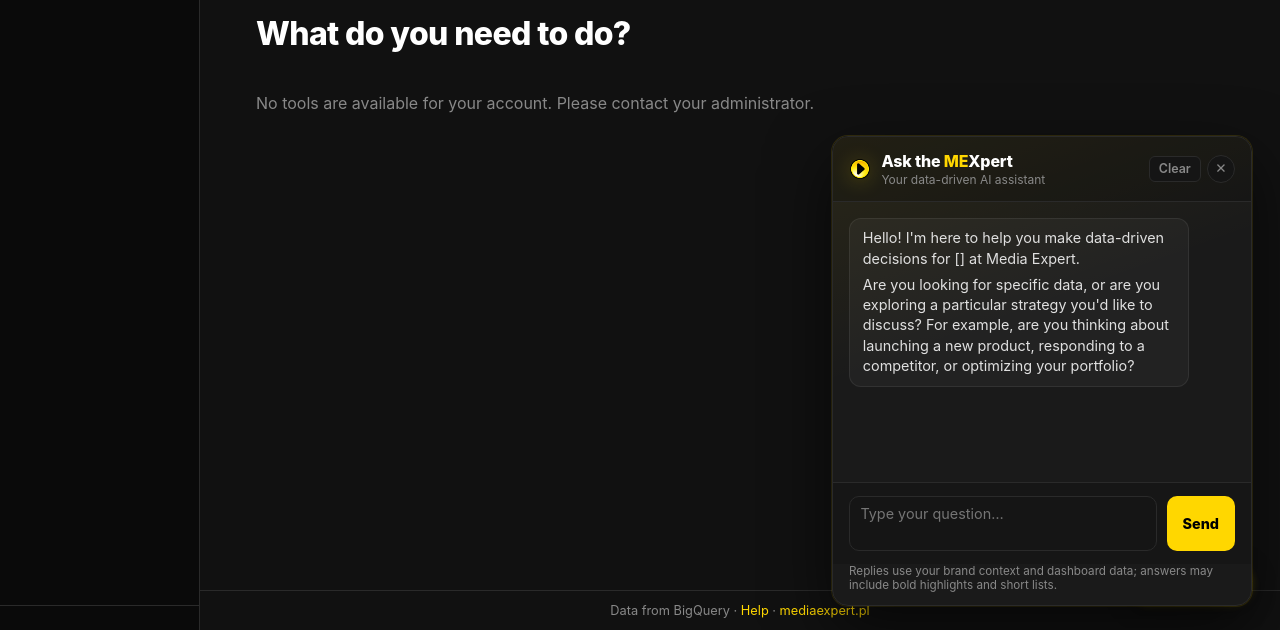
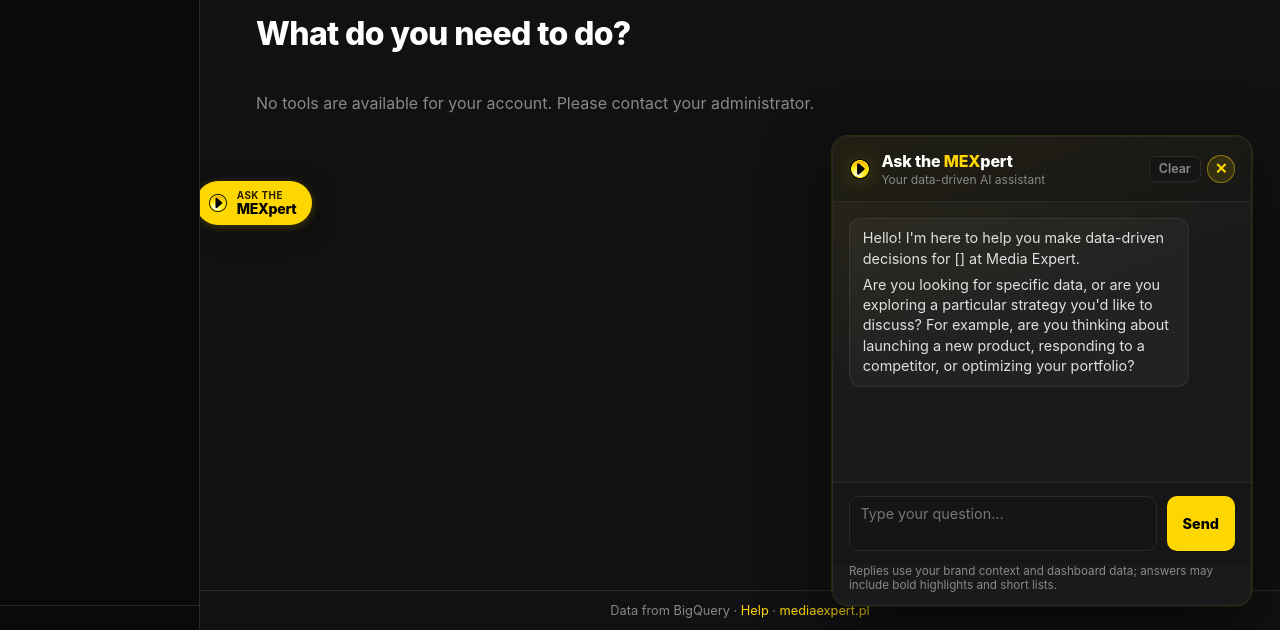
Before and after one commit to Fraffo96/MediaExpertDashboard, a FastAPI app: template app/templates/landing.html in a window 1280 px wide. Shown: the part 170-800 px from the top of the page. Run offline with FastAPI, Linux system fonts and the light colour scheme; the template is opened without the code that fills it: most values are stand-ins (such as "Sample title", 1, 10 or a date in 2020); grey boxes marked "Sample" are stand-in pictures; some libraries are stand-ins or nearby versions.

Commit message:
fix(ui): MEXpert chat — titolo MEX giallo, FAB Ask the MEXpert, chiusura senza riapertura
- Titolo: evidenzia tutta la sequenza MEX in giallo; pulsante chiudi giallo
- FAB a due righe (Ask the / MEXpert), type=button
- Chiusura: overlay ritardato, stopPropagation, debounce click FAB post-chiusura

Made-with: Cursor

```diff
--- a/app/static/css/_pages.css
+++ b/app/static/css/_pages.css
@@ -167,18 +167,18 @@
   display: flex;
   align-items: center;
   gap: 0.55rem;
-  padding: 0.65rem 1.1rem 0.65rem 0.85rem;
+  padding: 0.55rem 1rem 0.55rem 0.75rem;
   background: var(--yellow);
   color: #000;
   border: none;
   border-radius: 999px;
   font-family: inherit;
-  font-size: 0.92rem;
-  font-weight: 800;
   cursor: pointer;
   box-shadow: 0 6px 24px rgba(0,0,0,0.4), 0 2px 8px rgba(255,215,0,0.3);
   transition: transform 0.18s ease, box-shadow 0.18s ease, background 0.18s ease;
   letter-spacing: -0.01em;
+  text-align: left;
+  position: relative;
 }
 .mexpert-fab:hover {
   background: #ffe033;
@@ -186,8 +186,26 @@
   box-shadow: 0 10px 32px rgba(0,0,0,0.45), 0 4px 12px rgba(255,215,0,0.4);
 }
 .mexpert-fab:active { transform: translateY(0); }
-.mexpert-fab img { border-radius: 50%; }
-.mexpert-fab-label { white-space: nowrap; }
+.mexpert-fab img { border-radius: 50%; flex-shrink: 0; }
+.mexpert-fab-label {
+  display: flex;
+  flex-direction: column;
+  align-items: flex-start;
+  line-height: 1.12;
+  font-weight: 800;
+}
+.mexpert-fab-line1 {
+  font-size: 0.62rem;
+  font-weight: 700;
+  text-transform: uppercase;
+  letter-spacing: 0.04em;
+  opacity: 0.85;
+}
+.mexpert-fab-line2 {
+  font-size: 0.88rem;
+  font-weight: 800;
+  letter-spacing: -0.02em;
+}
 .mexpert-fab-badge {
   position: absolute;
   top: -4px;
@@ -284,11 +302,12 @@
   width: 28px;
   height: 28px;
   border-radius: 50%;
-  border: 1px solid var(--border);
-  background: var(--bg-input);
-  color: var(--text-muted);
+  border: 1px solid rgba(255,215,0,0.45);
+  background: rgba(255,215,0,0.12);
+  color: var(--yellow);
   cursor: pointer;
-  font-size: 0.85rem;
+  font-size: 0.95rem;
+  font-weight: 700;
   display: flex;
   align-items: center;
   justify-content: center;
@@ -296,7 +315,11 @@
   transition: border-color 0.15s, color 0.15s, background 0.15s;
   line-height: 1;
 }
-.mexpert-close-btn:hover { border-color: rgba(255,255,255,0.3); color: var(--white); background: rgba(255,255,255,0.07); }
+.mexpert-close-btn:hover {
+  border-color: var(--yellow);
+  color: #000;
+  background: var(--yellow);
+}
 
 .expert-messages {
   flex: 1;
--- a/app/templates/landing.html
+++ b/app/templates/landing.html
@@ -171,9 +171,12 @@
 </div>
 
 {# ── MEXpert FAB + Drawer ── #}
-<button class="mexpert-fab" id="mexpert-fab" aria-label="Ask the MEXpert" title="Ask the MEXpert">
+<button type="button" class="mexpert-fab" id="mexpert-fab" aria-label="Ask the MEXpert" title="Ask the MEXpert">
   <img src="/static/img/favicon.png" alt="" width="20" height="20" loading="lazy" decoding="async">
-  <span class="mexpert-fab-label">MEXpert</span>
+  <span class="mexpert-fab-label">
+    <span class="mexpert-fab-line1">Ask the</span>
+    <span class="mexpert-fab-line2">MEXpert</span>
+  </span>
   <span class="mexpert-fab-badge" id="mexpert-fab-badge" hidden></span>
 </button>
 
@@ -185,7 +188,7 @@
       <div class="expert-title">
         <img class="expert-logo" src="/static/img/favicon.png" alt="Media Expert" width="22" height="22" loading="lazy" decoding="async">
         <div class="expert-title-text">
-          <div class="expert-kicker">Ask the <span class="expert-me-accent">ME</span>Xpert</div>
+          <div class="expert-kicker">Ask the <span class="expert-me-accent">MEX</span>pert</div>
           <div class="expert-subtitle">Your data-driven AI assistant</div>
         </div>
       </div>
```
Also changed, not shown: app/static/js/expert_chat.js (+49 -13 lines).
